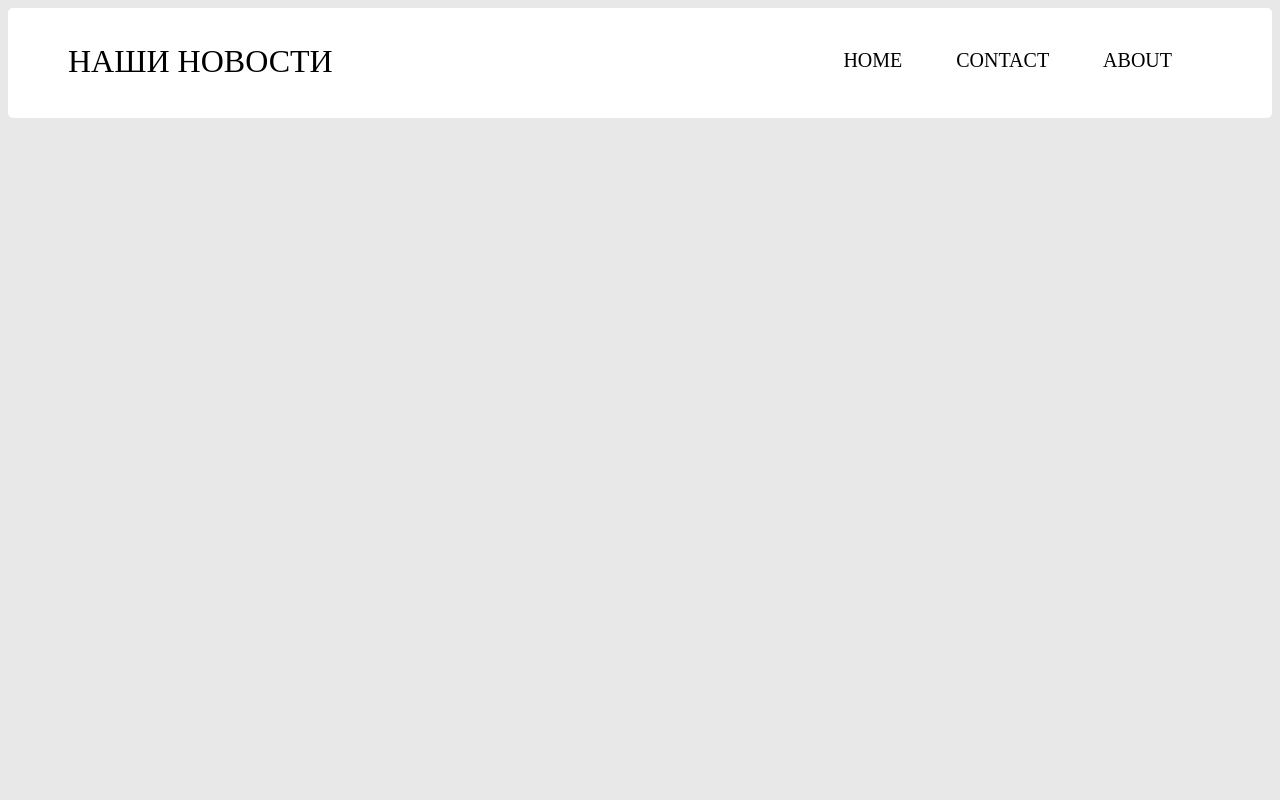
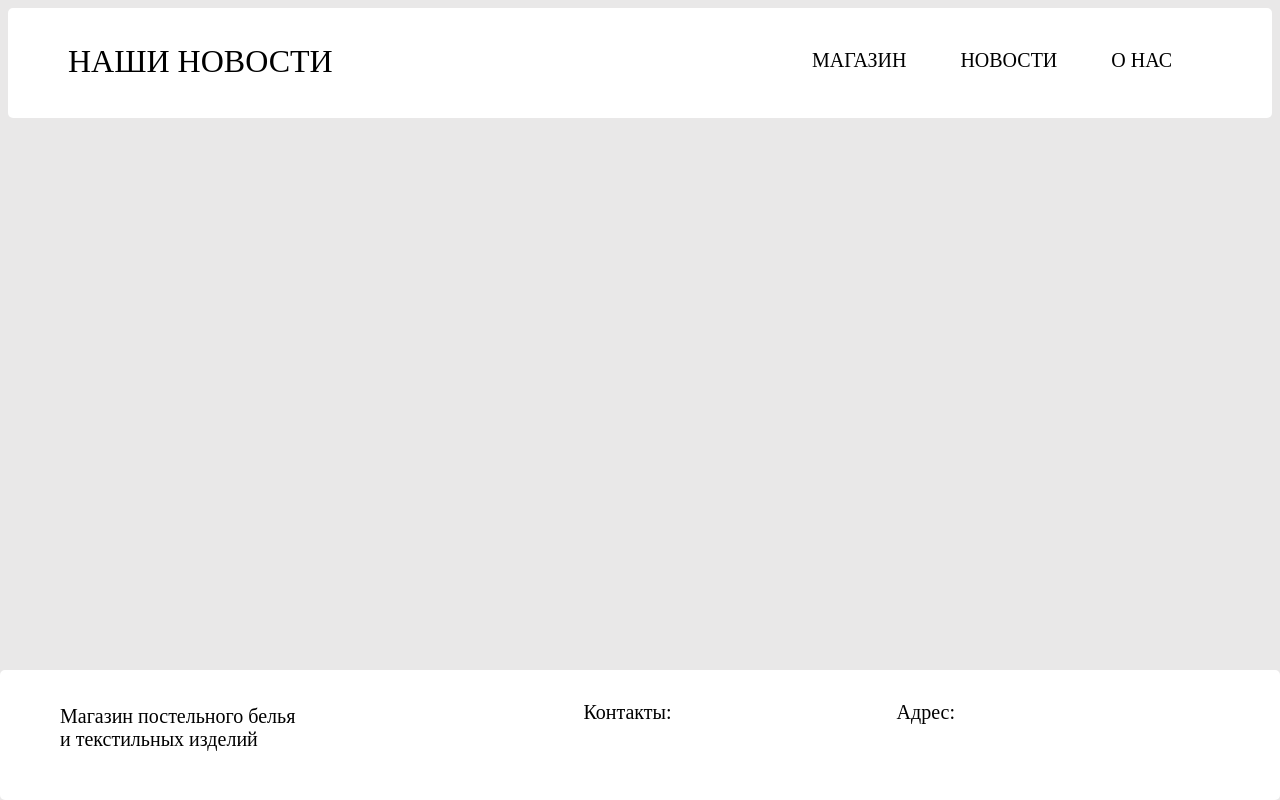
Before and after one commit to Gtihon9/ecotextile, a Django app: template server/news/templates/news/base.html in a window 1280 px wide. Run offline with Django 4.2, Linux system fonts and the light colour scheme; the template is opened without the code that fills it, so the values that code supplies are empty.

Commit message:
base footer

```diff
--- a/server/news/static/news/base.css
+++ b/server/news/static/news/base.css
@@ -9,7 +9,7 @@ body{
     border-radius: 5px;
 }
 
-.logo{
+.header-logo{
     color: black;
     font-family: Montserrat;
     font-weight: medium;
@@ -20,7 +20,8 @@ body{
 }
 
 .header-right
-{
+{   right: 0;
+    justify-content: center;
     float: right;
     height: 27px;
     width: 500;
@@ -49,3 +50,42 @@ body{
    background-size: 100% .063em, 100% .063em;
    background-position: left bottom;
 }
+.content{
+    min-height: 98vh;
+}
+.footer{
+    position: absolute;
+    background: #FFFFFF;
+    bottom: 0;
+    left: 0;
+    height: 130px;
+    width: 100%;
+    border-radius: 5px;
+}
+.footer-logo{
+    color: black;
+    font-family: Montserrat;
+    font-weight: medium;
+    font-size: 20px;
+    margin-left: 60px;
+    margin-top: 35px;
+    display:inline-block;
+}
+.footer-right{
+    padding-right: 50px;
+    float: right;
+    height: 27px;
+    width: 500;
+    margin-right: 50px;
+    margin-top: 11px;
+}
+
+.info{
+    padding-right: 100px;
+    margin-right: 125px;
+    font-family: Montserrat;
+    font-weight: medium;
+    font-size: 20px;
+    float: right;
+    display: inline-block;
+}
--- a/server/news/templates/news/base.html
+++ b/server/news/templates/news/base.html
@@ -11,17 +11,26 @@
         </style>
     </head>
     <body>
+        <div class="wrapper">
             <div class="header">
-            <a class="logo">НАШИ НОВОСТИ</a>
+                <a class="header-logo">НАШИ НОВОСТИ</a>
                 <div class="header-right">
-                <a class="active" href="#home">HOME</a>
-                <a href="#contact">CONTACT</a>
-                <a href="#about">ABOUT</a>
+                    <a class="active" href="#shop">МАГАЗИН</a>
+                    <a href="#news">НОВОСТИ</a>
+                    <a href="#about">О НАС</a>
                 </div>
             </div>
             <div id="content">
                 {% block content %}
                 {% endblock %}
             </div>
+            <footer class="footer">
+                <a class="footer-logo">Магазин постельного белья<br>и текстильных изделий</a>
+                <div class="footer-right">
+                    <p class="info" >Адрес:</p>
+                    <p class="info">Контакты:</p>
+                </div>
+            </footer>
+        </div>
     </body>
 </html>
```
Lines whose indentation alone changed are shown as unchanged.
